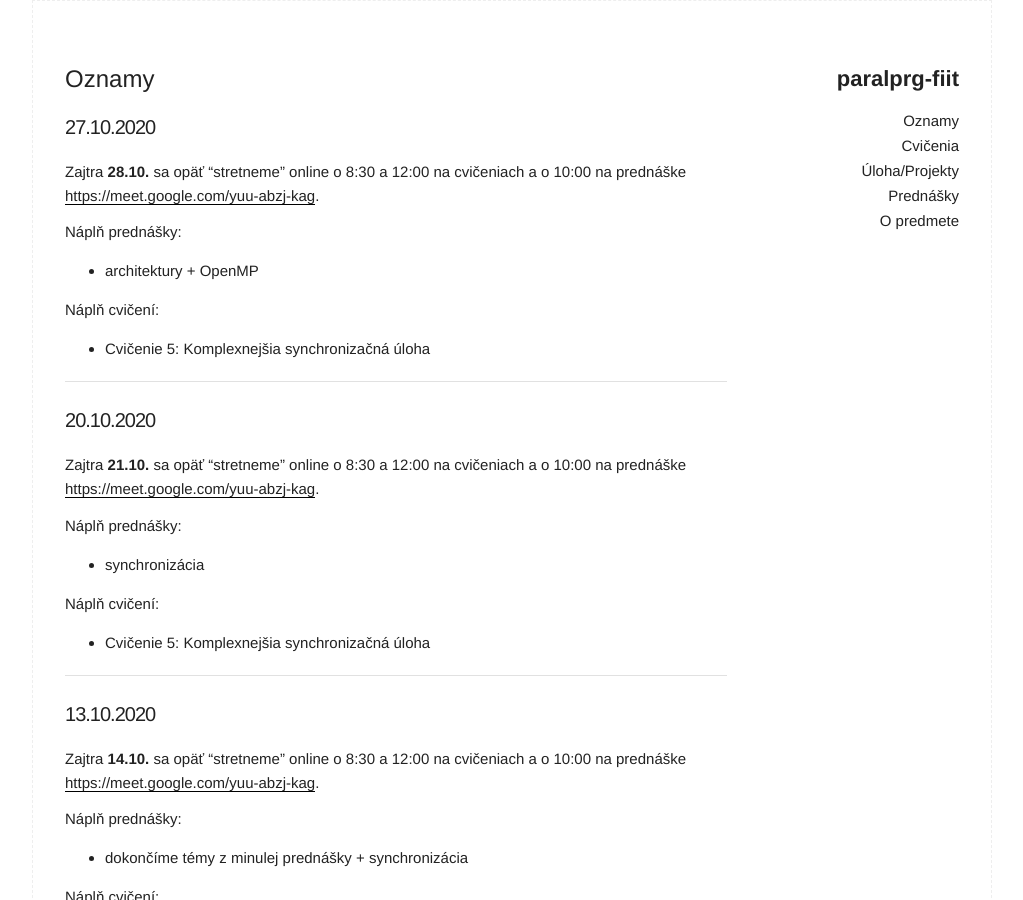
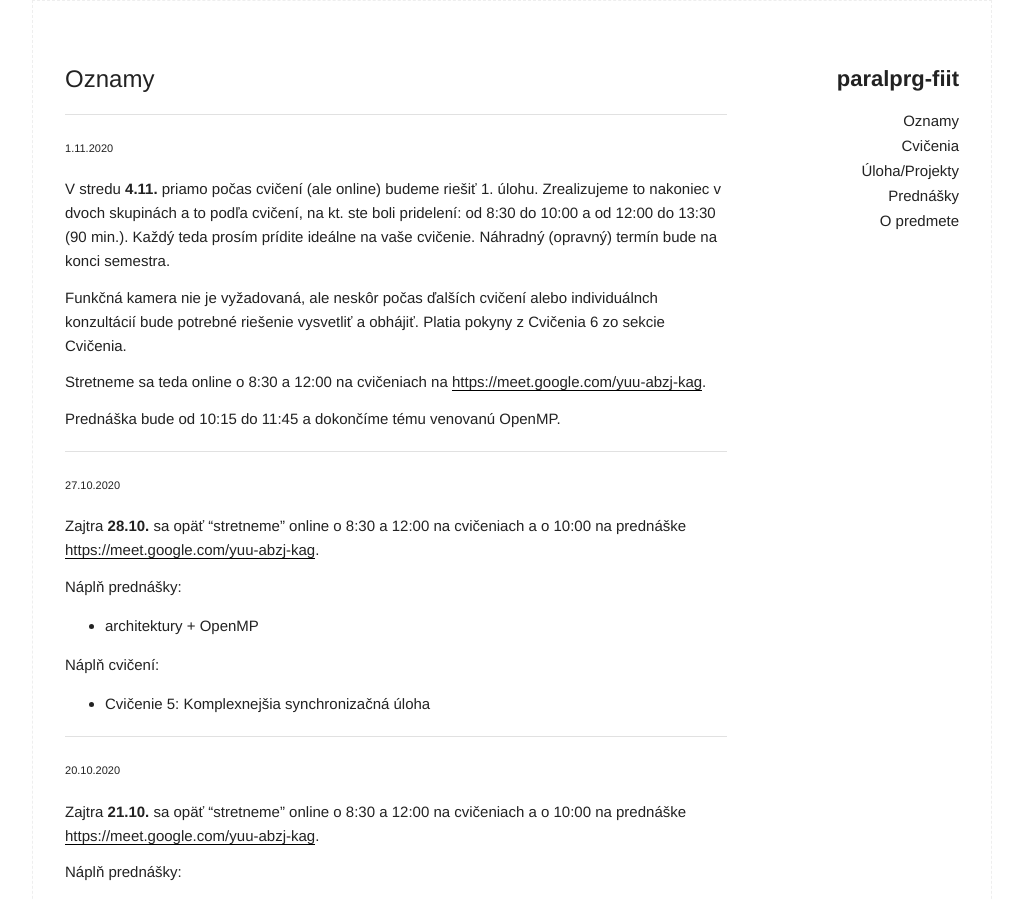
Before and after one commit to MichalCernansky/paralprg-fiit, a Jekyll site: the page built from index.md, in a window 1280 px wide and 900 px high. Shown: the whole window, without its empty margins (128-1151 px from the left). Built offline with Jekyll 4.4.1, drawn with Linux system fonts in a browser that asks for light colours.

Commit message:
new info

```diff
--- a/index.md
+++ b/index.md
@@ -3,7 +3,19 @@ layout: page
 title: Oznamy
 ---
 
-### 27.10.2020
+---
+###### 1.11.2020
+
+V stredu **4.11.** priamo počas cvičení (ale online) budeme riešiť 1. úlohu. Zrealizujeme to nakoniec v dvoch skupinách a to podľa cvičení, na kt. ste boli pridelení: od 8:30 do 10:00 a od 12:00 do 13:30 (90 min.). Každý teda prosím prídite ideálne na vaše cvičenie. Náhradný (opravný) termín bude na konci semestra.
+
+Funkčná kamera nie je vyžadovaná, ale neskôr počas ďalších cvičení alebo individuálnch konzultácií bude potrebné riešenie vysvetliť a obhájiť. Platia pokyny z Cvičenia 6 zo sekcie Cvičenia.
+
+Stretneme sa teda online o 8:30 a 12:00 na cvičeniach na [https://meet.google.com/yuu-abzj-kag](https://meet.google.com/yuu-abzj-kag).
+
+Prednáška bude od 10:15 do 11:45 a dokončíme tému venovanú OpenMP.
+
+---
+###### 27.10.2020
 
 Zajtra **28.10.** sa opäť "stretneme" online o 8:30 a 12:00 na cvičeniach a o 10:00 na prednáške [https://meet.google.com/yuu-abzj-kag](https://meet.google.com/yuu-abzj-kag).
 
@@ -16,7 +28,7 @@ Náplň cvičení:
 - Cvičenie 5: Komplexnejšia synchronizačná úloha
 
 ---
-### 20.10.2020
+###### 20.10.2020
 
 Zajtra **21.10.** sa opäť "stretneme" online o 8:30 a 12:00 na cvičeniach a o 10:00 na prednáške [https://meet.google.com/yuu-abzj-kag](https://meet.google.com/yuu-abzj-kag).
 
@@ -30,7 +42,7 @@ Náplň cvičení:
 
 ---
 
-### 13.10.2020
+###### 13.10.2020
 
 Zajtra **14.10.** sa opäť "stretneme" online o 8:30 a 12:00 na cvičeniach a o 10:00 na prednáške [https://meet.google.com/yuu-abzj-kag](https://meet.google.com/yuu-abzj-kag).
 
@@ -44,7 +56,7 @@ Náplň cvičení:
 
 ---
 
-### 6.10.2020
+###### 6.10.2020
 
 Zajtra **7.10.** sa opäť "stretneme" online o 8:30 a 12:00 na cvičeniach a o 10:00 na prednáške [https://meet.google.com/yuu-abzj-kag](https://meet.google.com/yuu-abzj-kag).
 
@@ -59,7 +71,7 @@ Náplň cvičení:
 
 ---
 
-### 29.9.2020
+###### 29.9.2020
 
 Zajtra **30.9.** sa "stretneme" online o 8:30 a 12:00 na cvičeniach a hlavne o 10:00 na prednáške [https://meet.google.com/yuu-abzj-kag](https://meet.google.com/yuu-abzj-kag). Termín pre cvičenie môžete využiť ten, kt. Vám viac vyhovuje (nemusíte podľa rozvrhu). Tiež, ak nemáte možnosť byť online v stanovených časoch, zajtra o 20:00 bude náhradný termín.
 
@@ -74,6 +86,6 @@ Náplň cvičení:
 
 ---
 
-### 23.9.2020
+###### 23.9.2020
 
 Prednáška bude bývať v stredu od 10:00 do 11:40 a cvičenia budú v stredu o 8:30 a 12:00 (miestnosť -1.40 ak bude prezenčná výučba). Dnes od 10:00 začneme prednáškou a o 12:00 cvičeniami na https://meet.google.com/yuu-abzj-kag
```
